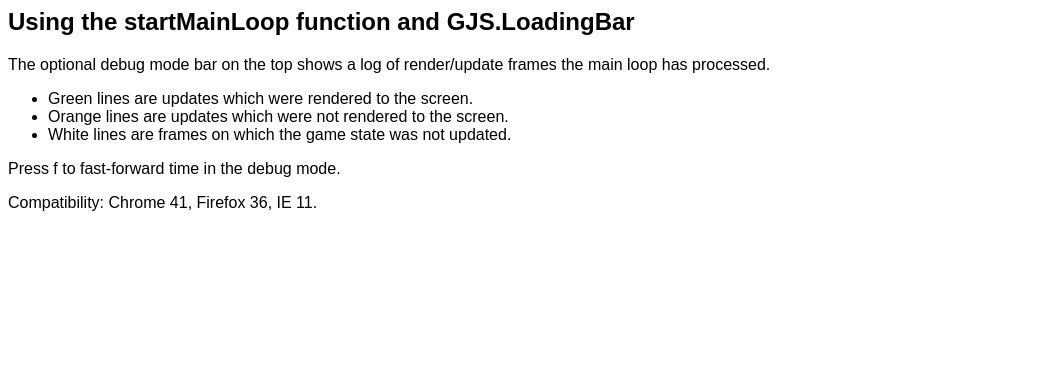
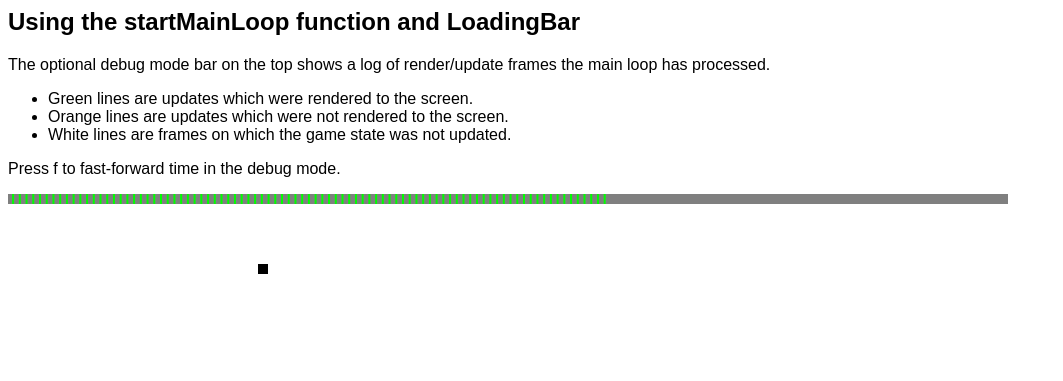
Before and after one commit to Oletus/gameutils.js, a website: page examples/mainloop.html in a window 1280 px wide. Shown: the whole page, without its empty margins (0-1063 px from the left). Drawn offline with Linux system fonts and the light colour scheme.

Commit message:
Update mainloop example to use modules

```diff
--- a/examples/mainloop.html
+++ b/examples/mainloop.html
@@ -2,18 +2,19 @@
 <head>
 <title>Gameutils.js: Using the startMainLoop function and GJS.LoadingBar class</title>
 <link rel="stylesheet" type="text/css" href="assets/default.css">
-<script src="../src/gjs/mainloop.js"></script>
-<script src="../src/gjs/loadingbar.js"></script>
 <!-- Including mousetrap is optional and is only used for debug mode key bindings in mainloop.js -->
 <script src="../src/lib/mousetrap.js"></script>
 <script src="../src/lib/mousetrap-global-bind.js"></script>
-<script>
+<script type="module">
+
+import { startMainLoop } from "../src/gjs/mainloop.js";
+import { LoadingBar } from "../src/gjs/loadingbar.js";
 
 /**
  * Game class.
  * @constructor
  */
-var GameExample = function() {
+const GameExample = function() {
     this.canvas = document.createElement('canvas');
     this.ctx = this.canvas.getContext('2d');
     this.canvas.width = 1000;
@@ -56,17 +57,17 @@
     return this.timeSinceCreated * 0.4;
 };
 
-var start = function() {
-    var game = new GameExample();
+window.start = function() {
+    const game = new GameExample();
     // Pass the game to GJS.LoadingBar since in this example the Game class
     // implements loadedFraction().
-    game.loadingBar = new GJS.LoadingBar([game]);
+    game.loadingBar = new LoadingBar([game]);
     startMainLoop([game, game.loadingBar], {debugMode: true, frameLog: true, updateFPS: {min: 59, max: 121}});
 };
 </script>
 </head>
 <body onload="start();">
-<h2>Using the startMainLoop function and GJS.LoadingBar</h2>
+<h2>Using the startMainLoop function and LoadingBar</h2>
 <p>The optional debug mode bar on the top shows a log of render/update frames the main loop has processed.</p>
 <ul>
 <li>Green lines are updates which were rendered to the screen.</li>
@@ -74,6 +75,5 @@
 <li>White lines are frames on which the game state was not updated.</li>
 </ul>
 <p>Press f to fast-forward time in the debug mode.</p>
-<p>Compatibility: Chrome 41, Firefox 36, IE 11.</p>
 </body>
 </html>
```
